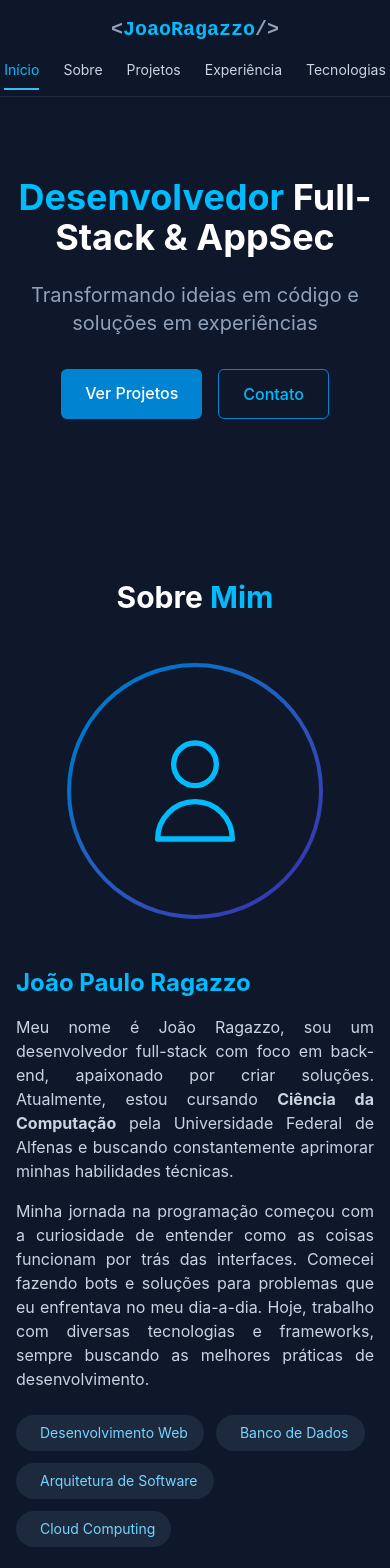
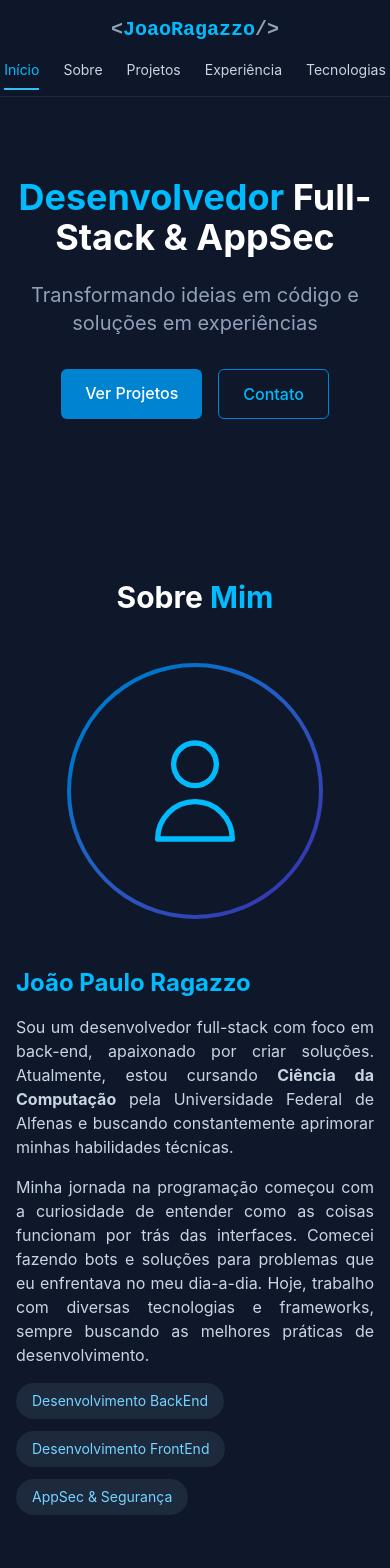
Before and after one commit to joaoragazzo/portfolio, a React (Vite) app in the folder app/: page / in a window 390 px wide. Shown: the top 1568 px of the page. Built offline with nearby package versions, Linux system fonts and the light colour scheme.

Commit message:
feat: break down components on about me section

```diff
--- a/app/src/App.jsx
+++ b/app/src/App.jsx
@@ -15,6 +15,7 @@ import { FaCode, FaDatabase, FaSearch, FaServer } from "react-icons/fa";
 import { ContactInformations } from "./components/ContactInformations";
 import { Footer } from "./components/Footer";
 import { FaComputer, FaGear } from "react-icons/fa6";
+import { AboutMe } from "./components/AboutMe";
 
 function App() {
   return (
@@ -57,65 +58,26 @@ function App() {
               Sobre <SectionTitleStrong>Mim</SectionTitleStrong>
             </SectionTitle>
 
-            <div className="flex flex-col md:flex-row items-center gap-12 max-w-5xl mx-auto">
-              <div className="w-full md:w-1/3 flex justify-center">
-                <div className="w-64 h-64 rounded-full bg-gradient-to-br from-sky-600 to-indigo-800 p-1">
-                  <div className="w-full h-full rounded-full bg-slate-900 flex items-center justify-center text-6xl">
-                    <svg
-                      xmlns="http://www.w3.org/2000/svg"
-                      className="w-32 h-32 text-sky-400"
-                      fill="none"
-                      viewBox="0 0 24 24"
-                      stroke="currentColor"
-                    >
-                      <path
-                        stroke-linecap="round"
-                        stroke-linejoin="round"
-                        stroke-width="1"
-                        d="M16 7a4 4 0 11-8 0 4 4 0 018 0zM12 14a7 7 0 00-7 7h14a7 7 0 00-7-7z"
-                      />
-                    </svg>
-                  </div>
-                </div>
-              </div>
-
-              <div className="w-full md:w-2/3">
-                <h3 className="text-2xl font-bold mb-4 text-sky-400">
-                  João Paulo Ragazzo
-                </h3>
-                <p className="text-slate-300 mb-4 text-justify">
-                  Meu nome é João Ragazzo, sou um desenvolvedor full-stack com
+            <AboutMe>
+              <AboutMe.Paragraph>
+                Sou um desenvolvedor full-stack com
                 foco em back-end, apaixonado por criar soluções. Atualmente,
                 estou cursando <strong>Ciência da Computação</strong> pela
                 Universidade Federal de Alfenas e buscando constantemente
                 aprimorar minhas habilidades técnicas.
-                </p>
-                <p className="text-slate-300 mb-6 text-justify">
+              </AboutMe.Paragraph>
+              <AboutMe.Paragraph>
                 Minha jornada na programação começou com a curiosidade de
                 entender como as coisas funcionam por trás das interfaces.
-                  Comecei fazendo bots e soluções para problemas que eu
-                  enfrentava no meu dia-a-dia. Hoje, trabalho com diversas
-                  tecnologias e frameworks, sempre buscando as melhores práticas
-                  de desenvolvimento.
-                </p>
-
-                <div className="flex flex-wrap gap-3">
-                  <span className="px-4 py-2 bg-slate-800 rounded-full text-sm text-sky-300">
-                    <i className="fas fa-code mr-2"></i>Desenvolvimento Web
-                  </span>
-                  <span className="px-4 py-2 bg-slate-800 rounded-full text-sm text-sky-300">
-                    <i className="fas fa-database mr-2"></i>Banco de Dados
-                  </span>
-                  <span className="px-4 py-2 bg-slate-800 rounded-full text-sm text-sky-300">
-                    <i className="fas fa-server mr-2"></i>Arquitetura de
-                    Software
-                  </span>
-                  <span className="px-4 py-2 bg-slate-800 rounded-full text-sm text-sky-300">
-                    <i className="fas fa-cloud mr-2"></i>Cloud Computing
-                  </span>
-                </div>
-              </div>
-            </div>
+                Comecei fazendo bots e soluções para problemas que eu enfrentava
+                no meu dia-a-dia. Hoje, trabalho com diversas tecnologias e
+                frameworks, sempre buscando as melhores práticas de
+                desenvolvimento.
+              </AboutMe.Paragraph>
+              <AboutMe.Tag>Desenvolvimento BackEnd</AboutMe.Tag>
+              <AboutMe.Tag>Desenvolvimento FrontEnd</AboutMe.Tag>
+              <AboutMe.Tag>AppSec & Segurança</AboutMe.Tag>
+            </AboutMe>
           </Section>
 
           <Section>
@@ -125,7 +87,9 @@ function App() {
 
             <Projects>
               <ProjectCard>
-                <ProjectCard.Icon><PiGraphBold/></ProjectCard.Icon>
+                <ProjectCard.Icon>
+                  <PiGraphBold />
+                </ProjectCard.Icon>
                 <ProjectCard.Title>JSimples</ProjectCard.Title>
                 <ProjectCard.Description>
                   Aplicação estática destinda para efetuar processo completo de
@@ -141,7 +105,9 @@ function App() {
               </ProjectCard>
 
               <ProjectCard>
-                <ProjectCard.Icon><FaSearch /></ProjectCard.Icon>
+                <ProjectCard.Icon>
+                  <FaSearch />
+                </ProjectCard.Icon>
                 <ProjectCard.Title>UaiSearch</ProjectCard.Title>
                 <ProjectCard.Description>
                   Aplicação integrada com o ElasticSearch para montar um motor
--- /dev/null
+++ b/app/src/components/AboutMe.jsx
@@ -0,0 +1,60 @@
+import React from "react";
+
+export const AboutMe = ({ children }) => {
+  const childrenArray = React.Children.toArray(children);
+  const paragraphs = childrenArray.filter(
+    (child) => child.type?.displayName === "AboutMe.Paragraph"
+  );
+  const tags = childrenArray.filter(
+    (child) => child.type?.displayName === "AboutMe.Tag"
+  );
+
+  return (
+    <div className="flex flex-col md:flex-row items-center gap-12 max-w-5xl mx-auto">
+      <div className="w-full md:w-1/3 flex justify-center">
+        <div className="w-64 h-64 rounded-full bg-gradient-to-br from-sky-600 to-indigo-800 p-1">
+          <div className="w-full h-full rounded-full bg-slate-900 flex items-center justify-center text-6xl">
+            <svg
+              xmlns="http://www.w3.org/2000/svg"
+              className="w-32 h-32 text-sky-400"
+              fill="none"
+              viewBox="0 0 24 24"
+              stroke="currentColor"
+            >
+              <path
+                stroke-linecap="round"
+                stroke-linejoin="round"
+                stroke-width="1"
+                d="M16 7a4 4 0 11-8 0 4 4 0 018 0zM12 14a7 7 0 00-7 7h14a7 7 0 00-7-7z"
+              />
+            </svg>
+          </div>
+        </div>
+      </div>
+
+      <div className="w-full md:w-2/3">
+        <h3 className="text-2xl font-bold mb-4 text-sky-400">
+          João Paulo Ragazzo
+        </h3>
+        {paragraphs.map((content, index) => (
+          <p key={index} className="text-slate-300 mb-4 text-justify">
+            {content}
+          </p>
+        ))}
+        <div className="flex flex-wrap gap-3">
+          {tags.map((content, key) => (
+            <span key={key} className="px-4 py-2 bg-slate-800 rounded-full text-sm text-sky-300">
+              {content}
+            </span>
+          ))}
+        </div>
+      </div>
+    </div>
+  );
+};
+
+AboutMe.Paragraph = ({ children }) => <>{children}</>;
+AboutMe.Paragraph.displayName = "AboutMe.Paragraph";
+
+AboutMe.Tag = ({ children }) => <>{children}</>;
+AboutMe.Tag.displayName = "AboutMe.Tag";
```
Lines whose indentation alone changed are shown as unchanged.
